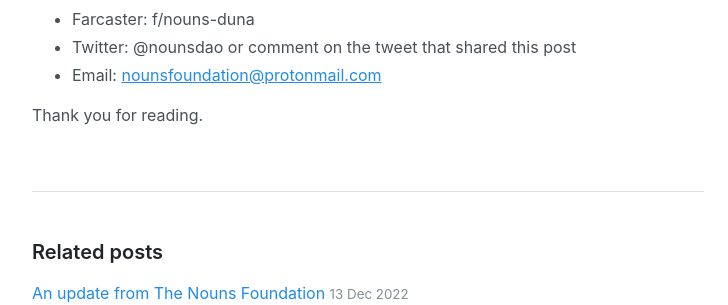
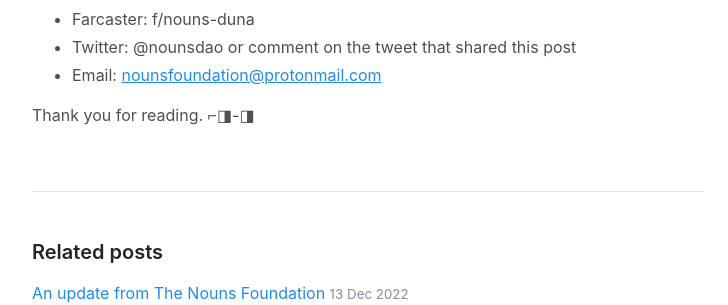
Before and after one commit to nounsDAO/foundation-blog, a Jekyll site: the page built from _posts/2024-09-06-duna.md, in a window 1280 px wide and 900 px high, scrolled down 1728 px. Shown: the part 434-739 px from the top of the window, without its empty margins (272-1000 px from the left). Built offline with Jekyll 4.4.1, drawn with Linux system fonts in a browser that asks for light colours.

Commit message:
added ⌐◨-◨

```diff
--- a/_posts/2024-09-06-duna.md
+++ b/_posts/2024-09-06-duna.md
@@ -44,4 +44,4 @@ The Nouns Foundation is continuing to work with its advisors to thoroughly asses
 - Twitter: @nounsdao or comment on the tweet that shared this post
 - Email: <a href="mailto:nounsfoundation@protonmail.com">nounsfoundation@protonmail.com</a>
 
-Thank you for reading.
+Thank you for reading. ⌐◨-◨
```
Also changed, not shown: 8 other files.
